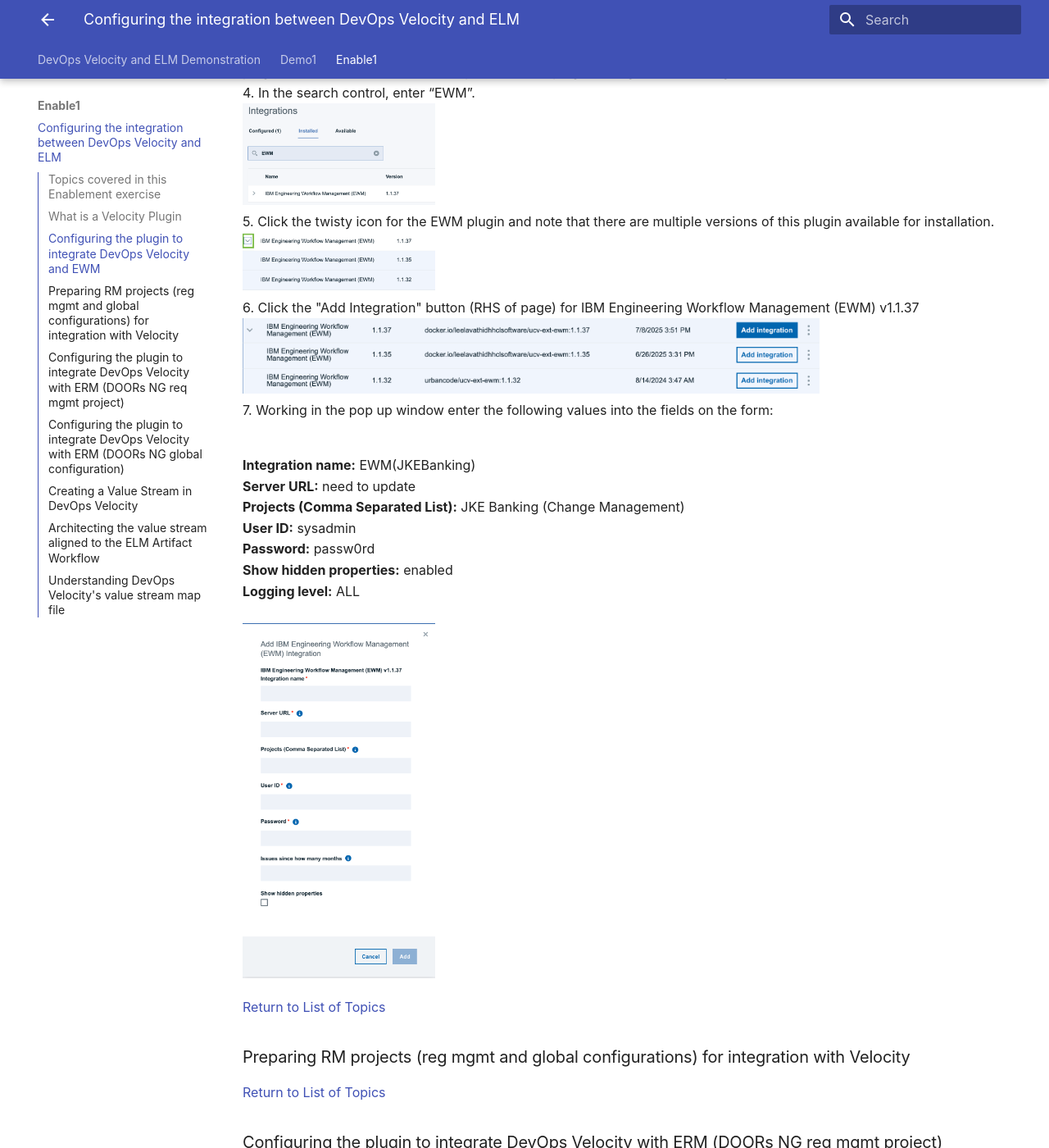
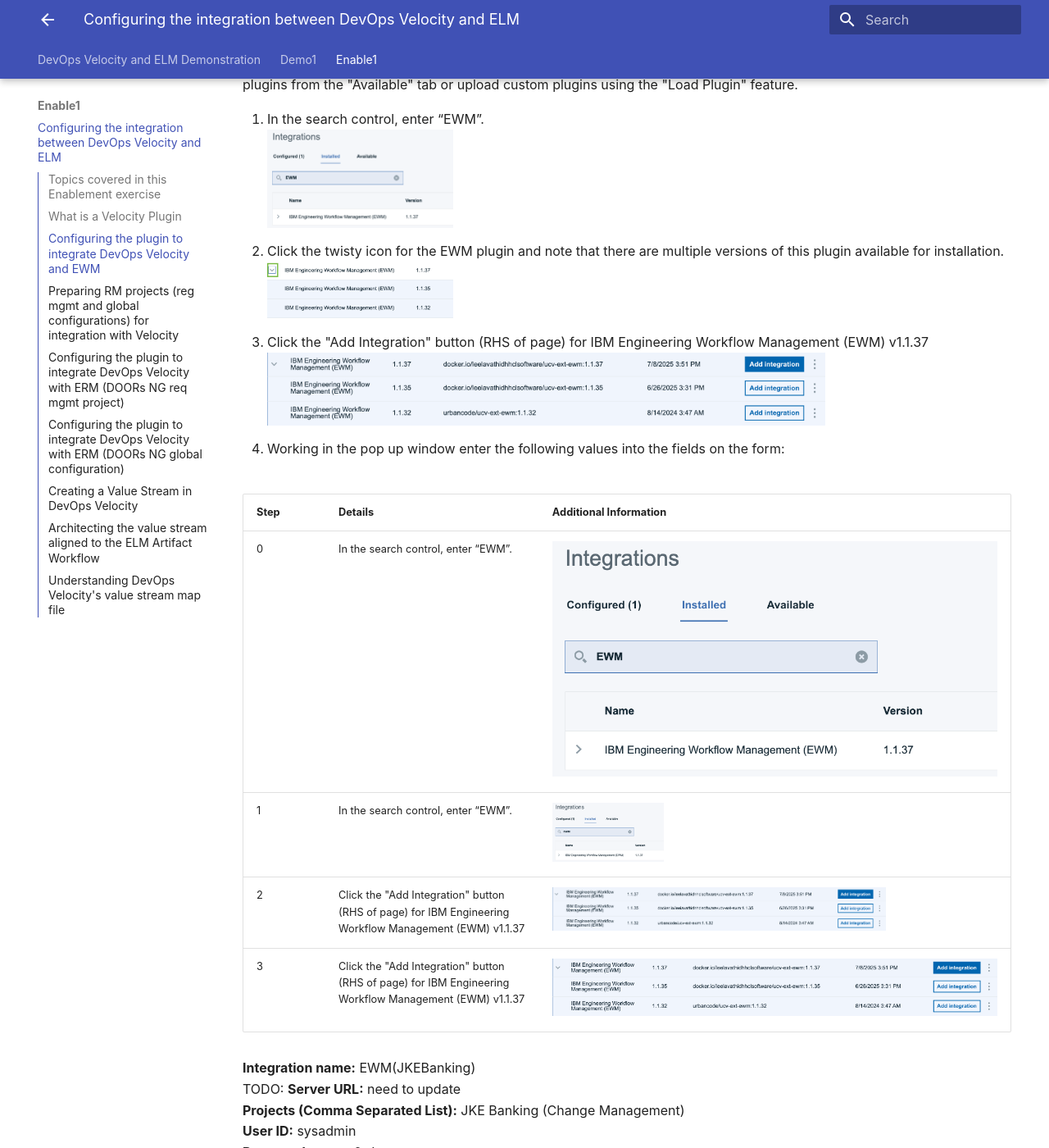
Before and after one commit to DevOpsAutomationLabs/ELM_Velocity, an MkDocs documentation site: the page built from docs/enable1/index.md, in a window 1280 px wide and 1400 px high, scrolled down 2064 px. Shown: the whole window at 82% size. Built offline with MkDocs 1.6.1 and Material for MkDocs 9.7.7, drawn with Linux system fonts in a browser that asks for light colours.

Commit message:
Update index.md

```diff
--- a/docs/enable1/index.md
+++ b/docs/enable1/index.md
@@ -37,7 +37,9 @@
 <img src="media/integrations.png" alt="integrations orientation" style="width:25%; height:auto;"><br/>
 3. Click on the Installed tab and review the many plugins already available.<br/>
 <img src="media/integrations_image.png" alt="integrations" style="width:25%; height:auto;"><br/>
+
 **NOTE:** While this exercise does not cover all topics related to plugins, know that administrator users can install additional plugins from the "Available" tab or upload custom plugins using the "Load Plugin" feature.<br/>
+
 4. In the search control, enter “EWM”.<br/>
 <img src="media/search.png" alt="search" style="width:25%; height:auto;"><br/>
 5. Click the twisty icon for the EWM plugin and note that there are multiple versions of this plugin available for installation.<br/>
@@ -47,8 +49,16 @@
 7. Working in the pop up window enter the following values into the fields on the form:<br/>
 <br/>
 
+| **Step** | **Details**  | **Additional Information** |
+| ------------- | ------------- | ------------- |
+| 0 | In the search control, enter “EWM”.  | ![search](media/search.png)  |
+| 1 | In the search control, enter “EWM”.  | <img src="media/search.png" alt="search" style="width:25%; height:auto;">  |
+| 2 | Click the "Add Integration" button (RHS of page) for IBM Engineering Workflow Management (EWM) v1.1.37  | <img src="media/add_ewm.png" alt="add ewm integration" style="width:75%; height:auto;"> |
+| 3 | Click the "Add Integration" button (RHS of page) for IBM Engineering Workflow Management (EWM) v1.1.37  | ![add ewm integration](media/add_ewm.png) |
+
+
 **Integration name:** EWM(JKEBanking)<br/>
-**Server URL:** need to update<br/>
+TODO: **Server URL:** need to update<br/>
 **Projects (Comma Separated List):** JKE Banking (Change Management)<br/>
 **User ID:** sysadmin<br/>
 **Password:** passw0rd<br/>
```
